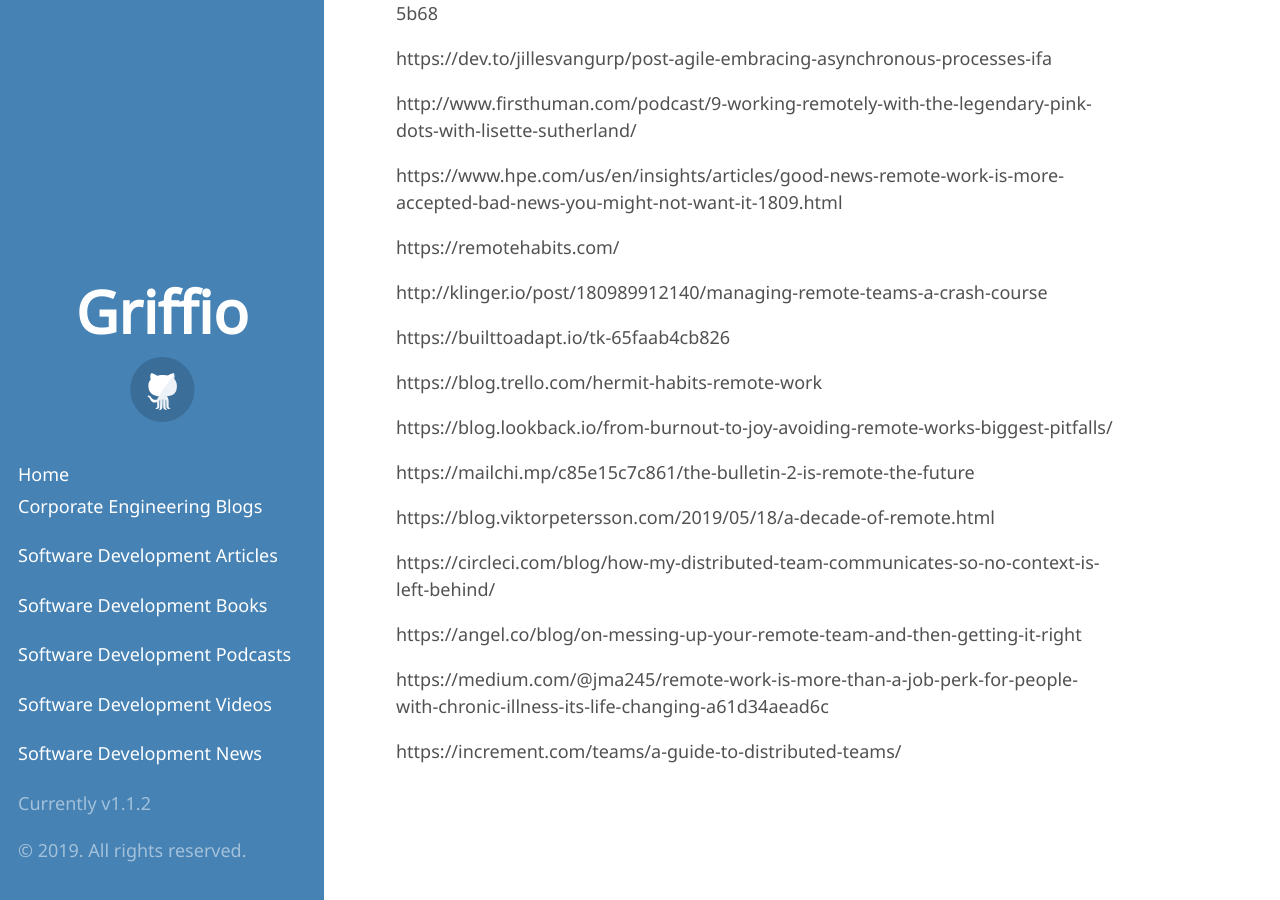
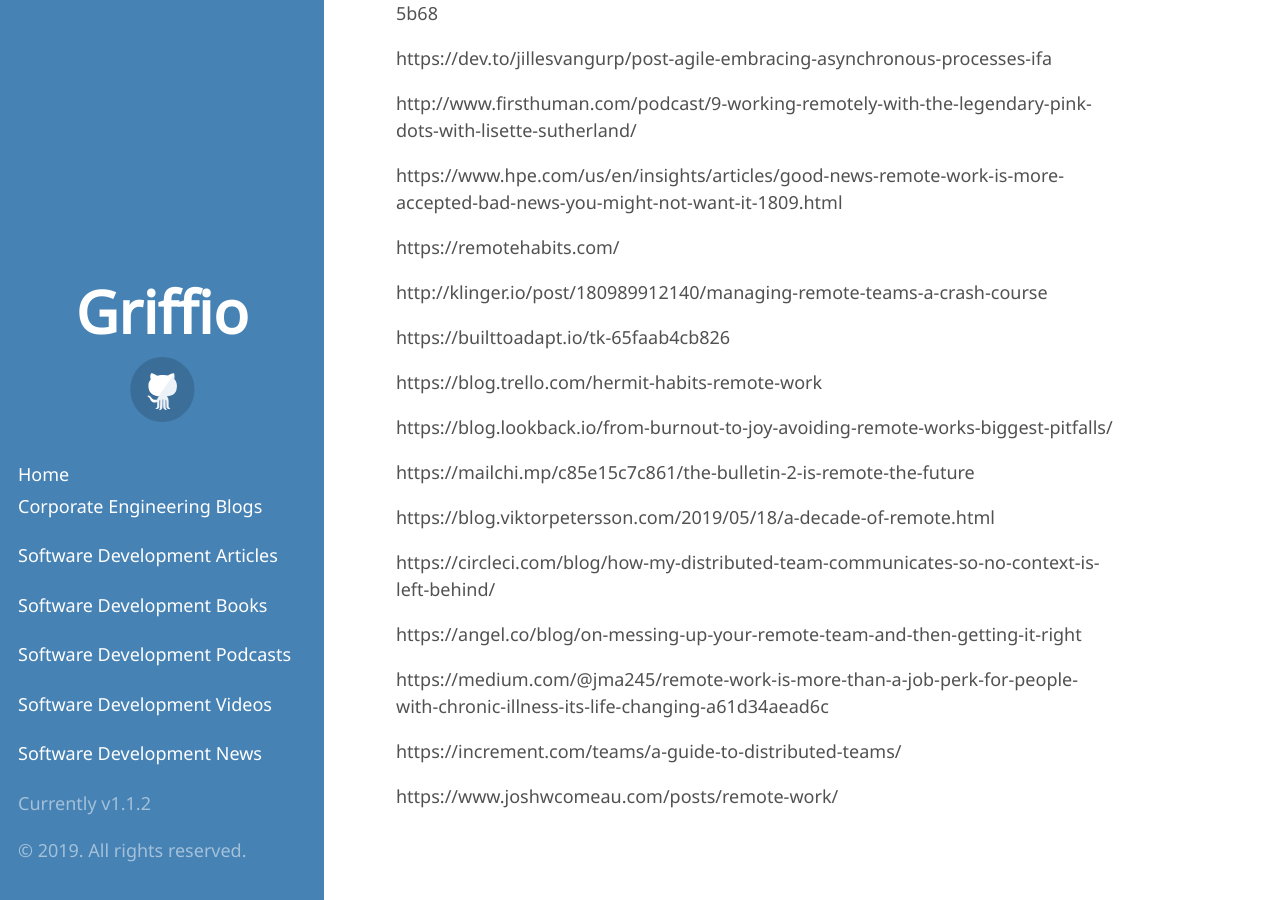
Before and after one commit to griffio/griffio.github.io, a Jekyll site: the page built from distributed_and_remote.md, in a window 1280 px wide and 900 px high, scrolled down 7947 px. Built offline with Jekyll 4.4.1, drawn with Linux system fonts in a browser that asks for light colours; some web fonts are replaced; our own code applies the rules of GitHub Pages for plain Markdown files; some of the changed lines change nothing that is shown.

Commit message:
Update distributed_and_remote.md

```diff
--- a/distributed_and_remote.md
+++ b/distributed_and_remote.md
@@ -323,3 +323,5 @@
 https://medium.com/@jma245/remote-work-is-more-than-a-job-perk-for-people-with-chronic-illness-its-life-changing-a61d34aead6c
 
 https://increment.com/teams/a-guide-to-distributed-teams/
+
+https://www.joshwcomeau.com/posts/remote-work/
```
